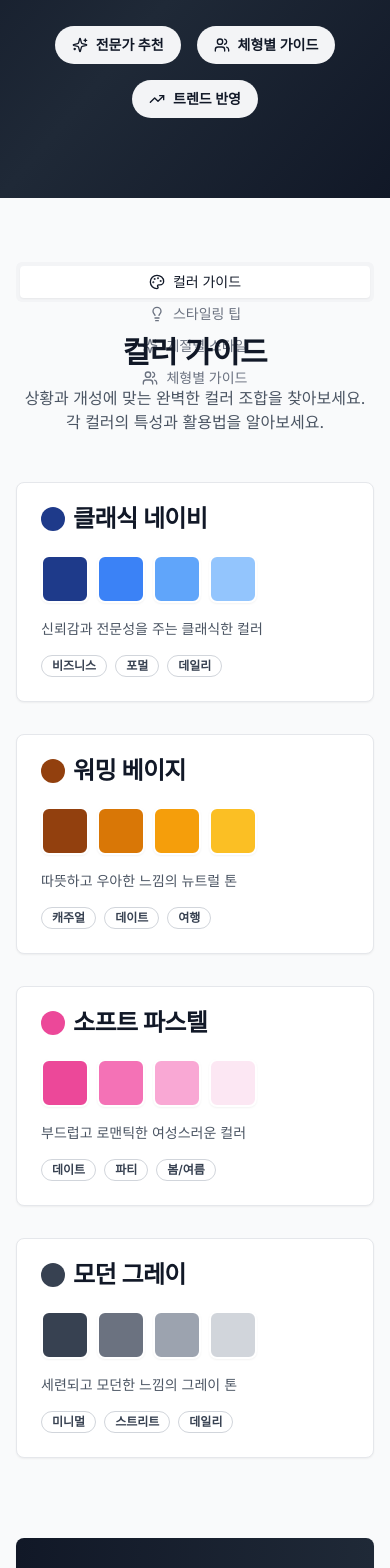
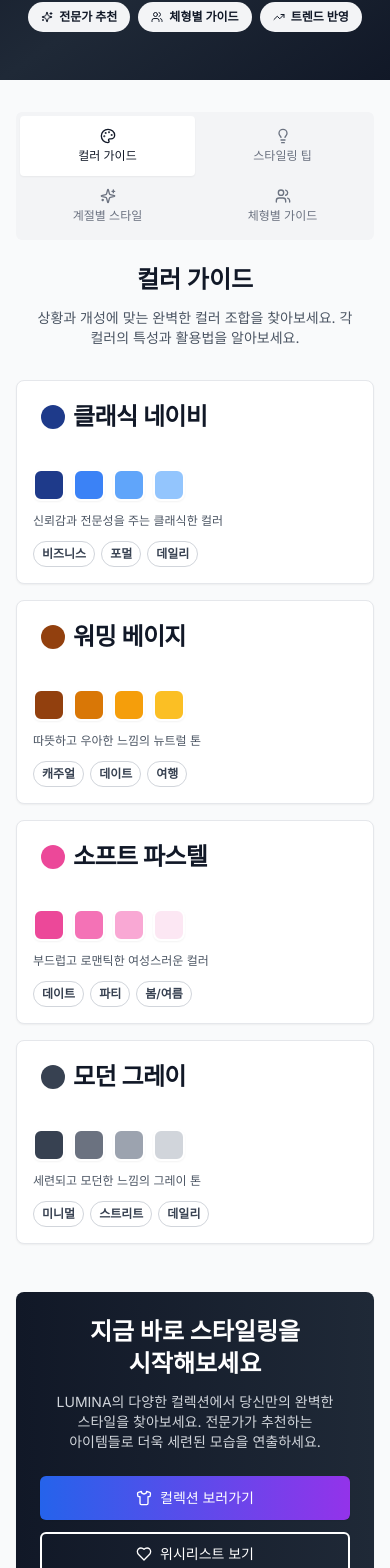
Before and after one commit to raincoat98/fashion-e-commerce, a Next.js app: page /style-guide in a window 390 px wide. Shown: the part 262-1830 px from the top of the page. Built offline with nearby package versions, Linux system fonts and the light colour scheme.

Commit message:
Update: 스타일 가이드 페이지에 헤더 및 푸터 컴포넌트를 추가하고, 반응형 디자인을 개선하여 다양한 화면 크기에서의 가독성을 향상시킴. 텍스트 크기 및 여백 조정으로 사용자 경험을 개선함.

```diff
--- a/app/style-guide/page.tsx
+++ b/app/style-guide/page.tsx
@@ -5,6 +5,8 @@ import { Card, CardContent, CardHeader, CardTitle } from "@/components/ui/card";
 import { Badge } from "@/components/ui/badge";
 import { Button } from "@/components/ui/button";
 import { Tabs, TabsContent, TabsList, TabsTrigger } from "@/components/ui/tabs";
+import Header from "@/components/layout/Header";
+import Footer from "@/components/layout/Footer";
 import {
   Ruler,
   Palette,
@@ -153,29 +155,41 @@ export default function StyleGuidePage() {
 
   return (
     <div className="min-h-screen bg-gray-50 dark:bg-gray-900">
+      <Header />
+
       {/* Hero Section */}
-      <div className="bg-gradient-to-br from-gray-900 via-gray-800 to-gray-900 text-white py-20">
+      <div className="bg-gradient-to-br from-gray-900 via-gray-800 to-gray-900 text-white py-12 sm:py-16 md:py-20">
         <div className="container mx-auto px-4 text-center">
           <div className="max-w-4xl mx-auto">
-            <h1 className="text-4xl md:text-6xl font-bold mb-6 lumina-text-gradient">
+            <h1 className="text-3xl sm:text-4xl md:text-5xl lg:text-6xl font-bold mb-4 sm:mb-6 lumina-text-gradient">
               스타일 가이드
             </h1>
-            <p className="text-xl md:text-2xl text-gray-300 mb-8 word-break-keep">
+            <p className="text-base sm:text-lg md:text-xl lg:text-2xl text-gray-300 mb-6 sm:mb-8 word-break-keep px-2">
               당신만의 완벽한 스타일을 찾아보세요. LUMINA가 제안하는
-              <br />
+              <br className="hidden sm:block" />
+              <span className="sm:hidden"> </span>
               세련된 패션 가이드와 스타일링 팁을 확인하세요.
             </p>
-            <div className="flex flex-wrap justify-center gap-4">
-              <Badge variant="secondary" className="px-4 py-2 text-sm">
-                <Sparkles className="w-4 h-4 mr-2" />
+            <div className="flex flex-wrap justify-center gap-2 sm:gap-3 md:gap-4">
+              <Badge
+                variant="secondary"
+                className="px-3 py-1.5 sm:px-4 sm:py-2 text-xs sm:text-sm"
+              >
+                <Sparkles className="w-3 h-3 sm:w-4 sm:h-4 mr-1.5 sm:mr-2" />
                 전문가 추천
               </Badge>
-              <Badge variant="secondary" className="px-4 py-2 text-sm">
-                <Users className="w-4 h-4 mr-2" />
+              <Badge
+                variant="secondary"
+                className="px-3 py-1.5 sm:px-4 sm:py-2 text-xs sm:text-sm"
+              >
+                <Users className="w-3 h-3 sm:w-4 sm:h-4 mr-1.5 sm:mr-2" />
                 체형별 가이드
               </Badge>
-              <Badge variant="secondary" className="px-4 py-2 text-sm">
-                <TrendingUp className="w-4 h-4 mr-2" />
+              <Badge
+                variant="secondary"
+                className="px-3 py-1.5 sm:px-4 sm:py-2 text-xs sm:text-sm"
+              >
+                <TrendingUp className="w-3 h-3 sm:w-4 sm:h-4 mr-1.5 sm:mr-2" />
                 트렌드 반영
               </Badge>
             </div>
@@ -183,46 +197,52 @@ export default function StyleGuidePage() {
         </div>
       </div>
 
-      <div className="container mx-auto px-4 py-16">
-        <Tabs defaultValue="color" className="space-y-8">
-          <TabsList className="grid w-full grid-cols-1 md:grid-cols-4">
-            <TabsTrigger value="color" className="flex items-center space-x-2">
-              <Palette className="w-4 h-4" />
-              <span>컬러 가이드</span>
+      <div className="container mx-auto px-4 py-8 sm:py-12 md:py-16">
+        <Tabs defaultValue="color" className="space-y-6 sm:space-y-8">
+          <TabsList className="grid w-full grid-cols-2 md:grid-cols-4 h-auto">
+            <TabsTrigger
+              value="color"
+              className="flex flex-col sm:flex-row items-center space-y-1 sm:space-y-0 sm:space-x-2 py-3 sm:py-2"
+            >
+              <Palette className="w-4 h-4 sm:w-4 sm:h-4" />
+              <span className="text-xs sm:text-sm">컬러 가이드</span>
             </TabsTrigger>
             <TabsTrigger
               value="styling"
-              className="flex items-center space-x-2"
+              className="flex flex-col sm:flex-row items-center space-y-1 sm:space-y-0 sm:space-x-2 py-3 sm:py-2"
             >
-              <Lightbulb className="w-4 h-4" />
-              <span>스타일링 팁</span>
+              <Lightbulb className="w-4 h-4 sm:w-4 sm:h-4" />
+              <span className="text-xs sm:text-sm">스타일링 팁</span>
             </TabsTrigger>
             <TabsTrigger
               value="seasonal"
-              className="flex items-center space-x-2"
+              className="flex flex-col sm:flex-row items-center space-y-1 sm:space-y-0 sm:space-x-2 py-3 sm:py-2"
             >
-              <Sparkles className="w-4 h-4" />
-              <span>계절별 스타일</span>
+              <Sparkles className="w-4 h-4 sm:w-4 sm:h-4" />
+              <span className="text-xs sm:text-sm">계절별 스타일</span>
             </TabsTrigger>
-            <TabsTrigger value="body" className="flex items-center space-x-2">
-              <Users className="w-4 h-4" />
-              <span>체형별 가이드</span>
+            <TabsTrigger
+              value="body"
+              className="flex flex-col sm:flex-row items-center space-y-1 sm:space-y-0 sm:space-x-2 py-3 sm:py-2"
+            >
+              <Users className="w-4 h-4 sm:w-4 sm:h-4" />
+              <span className="text-xs sm:text-sm">체형별 가이드</span>
             </TabsTrigger>
           </TabsList>
 
           {/* 컬러 가이드 */}
-          <TabsContent value="color" className="space-y-8">
-            <div className="text-center mb-12">
-              <h2 className="text-3xl font-bold text-gray-900 dark:text-gray-100 mb-4">
+          <TabsContent value="color" className="space-y-6 sm:space-y-8">
+            <div className="text-center mb-8 sm:mb-12">
+              <h2 className="text-2xl sm:text-3xl font-bold text-gray-900 dark:text-gray-100 mb-3 sm:mb-4">
                 컬러 가이드
               </h2>
-              <p className="text-gray-600 dark:text-gray-400 max-w-2xl mx-auto word-break-keep">
+              <p className="text-sm sm:text-base text-gray-600 dark:text-gray-400 max-w-2xl mx-auto word-break-keep px-4">
                 상황과 개성에 맞는 완벽한 컬러 조합을 찾아보세요. 각 컬러의
                 특성과 활용법을 알아보세요.
               </p>
             </div>
 
-            <div className="grid grid-cols-1 md:grid-cols-2 gap-8">
+            <div className="grid grid-cols-1 sm:grid-cols-2 gap-4 sm:gap-6 md:gap-8">
               {colorPalettes.map((palette, index) => (
                 <Card
                   key={index}
@@ -237,25 +257,25 @@ export default function StyleGuidePage() {
                       <span>{palette.name}</span>
                     </CardTitle>
                   </CardHeader>
-                  <CardContent className="space-y-4">
+                  <CardContent className="space-y-3 sm:space-y-4 p-4 sm:p-6">
                     <div className="flex space-x-2">
                       {palette.colors.map((color, colorIndex) => (
                         <div
                           key={colorIndex}
-                          className="w-12 h-12 rounded-lg shadow-sm border-2 border-white dark:border-gray-800"
+                          className="w-8 h-8 sm:w-10 sm:h-10 md:w-12 md:h-12 rounded-lg shadow-sm border-2 border-white dark:border-gray-800"
                           style={{ backgroundColor: color }}
                         />
                       ))}
                     </div>
-                    <p className="text-gray-600 dark:text-gray-400 text-sm">
+                    <p className="text-gray-600 dark:text-gray-400 text-xs sm:text-sm">
                       {palette.description}
                     </p>
-                    <div className="flex flex-wrap gap-2">
+                    <div className="flex flex-wrap gap-1.5 sm:gap-2">
                       {palette.bestFor.map((use, useIndex) => (
                         <Badge
                           key={useIndex}
                           variant="outline"
-                          className="text-xs"
+                          className="text-xs px-2 py-1"
                         >
                           {use}
                         </Badge>
@@ -268,39 +288,39 @@ export default function StyleGuidePage() {
           </TabsContent>
 
           {/* 스타일링 팁 */}
-          <TabsContent value="styling" className="space-y-8">
-            <div className="text-center mb-12">
-              <h2 className="text-3xl font-bold text-gray-900 dark:text-gray-100 mb-4">
+          <TabsContent value="styling" className="space-y-6 sm:space-y-8">
+            <div className="text-center mb-8 sm:mb-12">
+              <h2 className="text-2xl sm:text-3xl font-bold text-gray-900 dark:text-gray-100 mb-3 sm:mb-4">
                 스타일링 팁
               </h2>
-              <p className="text-gray-600 dark:text-gray-400 max-w-2xl mx-auto word-break-keep">
+              <p className="text-sm sm:text-base text-gray-600 dark:text-gray-400 max-w-2xl mx-auto word-break-keep px-4">
                 전문가가 추천하는 실용적인 스타일링 팁으로 완벽한 룩을
                 완성하세요.
               </p>
             </div>
 
-            <div className="space-y-12">
+            <div className="space-y-8 sm:space-y-12">
               {stylingTips.map((category, categoryIndex) => (
                 <div key={categoryIndex}>
-                  <h3 className="text-2xl font-semibold text-gray-900 dark:text-gray-100 mb-6">
+                  <h3 className="text-xl sm:text-2xl font-semibold text-gray-900 dark:text-gray-100 mb-4 sm:mb-6">
                     {category.category}
                   </h3>
-                  <div className="grid grid-cols-1 md:grid-cols-2 lg:grid-cols-3 gap-6">
+                  <div className="grid grid-cols-1 sm:grid-cols-2 lg:grid-cols-3 gap-4 sm:gap-6">
                     {category.tips.map((tip, tipIndex) => (
                       <Card
                         key={tipIndex}
                         className="hover:shadow-lg transition-shadow"
                       >
-                        <CardContent className="p-6">
-                          <div className="flex items-start space-x-4">
-                            <div className="p-3 bg-blue-100 dark:bg-blue-900/30 rounded-lg">
-                              <tip.icon className="w-6 h-6 text-blue-600 dark:text-blue-400" />
+                        <CardContent className="p-4 sm:p-6">
+                          <div className="flex items-start space-x-3 sm:space-x-4">
+                            <div className="p-2 sm:p-3 bg-blue-100 dark:bg-blue-900/30 rounded-lg flex-shrink-0">
+                              <tip.icon className="w-5 h-5 sm:w-6 sm:h-6 text-blue-600 dark:text-blue-400" />
                             </div>
-                            <div className="flex-1">
-                              <h4 className="font-semibold text-gray-900 dark:text-gray-100 mb-2">
+                            <div className="flex-1 min-w-0">
+                              <h4 className="font-semibold text-gray-900 dark:text-gray-100 mb-1 sm:mb-2 text-sm sm:text-base">
                                 {tip.title}
                               </h4>
-                              <p className="text-gray-600 dark:text-gray-400 text-sm word-break-keep">
+                              <p className="text-gray-600 dark:text-gray-400 text-xs sm:text-sm word-break-keep">
                                 {tip.description}
                               </p>
                             </div>
@@ -315,18 +335,18 @@ export default function StyleGuidePage() {
           </TabsContent>
 
           {/* 계절별 스타일 */}
-          <TabsContent value="seasonal" className="space-y-8">
-            <div className="text-center mb-12">
-              <h2 className="text-3xl font-bold text-gray-900 dark:text-gray-100 mb-4">
+          <TabsContent value="seasonal" className="space-y-6 sm:space-y-8">
+            <div className="text-center mb-8 sm:mb-12">
+              <h2 className="text-2xl sm:text-3xl font-bold text-gray-900 dark:text-gray-100 mb-3 sm:mb-4">
                 계절별 스타일
               </h2>
-              <p className="text-gray-600 dark:text-gray-400 max-w-2xl mx-auto word-break-keep">
+              <p className="text-sm sm:text-base text-gray-600 dark:text-gray-400 max-w-2xl mx-auto word-break-keep px-4">
                 계절의 특성을 살린 완벽한 스타일링으로 언제나 세련된 모습을
                 유지하세요.
               </p>
             </div>
 
-            <div className="grid grid-cols-1 md:grid-cols-2 gap-8">
+            <div className="grid grid-cols-1 sm:grid-cols-2 gap-4 sm:gap-6 md:gap-8">
               {seasonalStyles.map((season, index) => (
                 <Card
                   key={index}
@@ -335,30 +355,30 @@ export default function StyleGuidePage() {
                   <CardHeader>
                     <CardTitle className="text-2xl">{season.season}</CardTitle>
                   </CardHeader>
-                  <CardContent className="space-y-6">
+                  <CardContent className="space-y-4 sm:space-y-6 p-4 sm:p-6">
                     <div className="flex space-x-2">
                       {season.colors.map((color, colorIndex) => (
                         <div
                           key={colorIndex}
-                          className="w-8 h-8 rounded-full shadow-sm border-2 border-white dark:border-gray-800"
+                          className="w-6 h-6 sm:w-8 sm:h-8 rounded-full shadow-sm border-2 border-white dark:border-gray-800"
                           style={{ backgroundColor: color }}
                         />
                       ))}
                     </div>
-                    <p className="text-gray-600 dark:text-gray-400">
+                    <p className="text-gray-600 dark:text-gray-400 text-sm sm:text-base">
                       {season.description}
                     </p>
                     <div>
-                      <h4 className="font-semibold text-gray-900 dark:text-gray-100 mb-3">
+                      <h4 className="font-semibold text-gray-900 dark:text-gray-100 mb-2 sm:mb-3 text-sm sm:text-base">
                         추천 아이템
                       </h4>
-                      <div className="grid grid-cols-2 gap-2">
+                      <div className="grid grid-cols-1 sm:grid-cols-2 gap-1.5 sm:gap-2">
                         {season.items.map((item, itemIndex) => (
                           <div
                             key={itemIndex}
-                            className="flex items-center space-x-2 text-sm"
+                            className="flex items-center space-x-2 text-xs sm:text-sm"
                           >
-                            <CheckCircle className="w-4 h-4 text-green-500" />
+                            <CheckCircle className="w-3 h-3 sm:w-4 sm:h-4 text-green-500 flex-shrink-0" />
                             <span className="text-gray-700 dark:text-gray-300">
                               {item}
                             </span>
@@ -373,18 +393,18 @@ export default function StyleGuidePage() {
           </TabsContent>
 
           {/* 체형별 가이드 */}
-          <TabsContent value="body" className="space-y-8">
-            <div className="text-center mb-12">
-              <h2 className="text-3xl font-bold text-gray-900 dark:text-gray-100 mb-4">
+          <TabsContent value="body" className="space-y-6 sm:space-y-8">
+            <div className="text-center mb-8 sm:mb-12">
+              <h2 className="text-2xl sm:text-3xl font-bold text-gray-900 dark:text-gray-100 mb-3 sm:mb-4">
                 체형별 가이드
               </h2>
-              <p className="text-gray-600 dark:text-gray-400 max-w-2xl mx-auto word-break-keep">
+              <p className="text-sm sm:text-base text-gray-600 dark:text-gray-400 max-w-2xl mx-auto word-break-keep px-4">
                 당신의 체형에 맞는 완벽한 스타일링으로 자신감 넘치는 모습을
                 연출하세요.
               </p>
             </div>
 
-            <div className="grid grid-cols-1 md:grid-cols-2 lg:grid-cols-3 gap-8">
+            <div className="grid grid-cols-1 sm:grid-cols-2 lg:grid-cols-3 gap-4 sm:gap-6 md:gap-8">
               {[
                 {
                   type: "슬림 체형",
@@ -469,17 +489,17 @@ export default function StyleGuidePage() {
                       {bodyType.description}
                     </p>
                   </CardHeader>
-                  <CardContent className="space-y-4">
+                  <CardContent className="space-y-3 sm:space-y-4 p-4 sm:p-6">
                     <div>
-                      <h4 className="font-semibold text-gray-900 dark:text-gray-100 mb-2 flex items-center">
-                        <CheckCircle className="w-4 h-4 text-green-500 mr-2" />
+                      <h4 className="font-semibold text-gray-900 dark:text-gray-100 mb-2 flex items-center text-sm sm:text-base">
+                        <CheckCircle className="w-3 h-3 sm:w-4 sm:h-4 text-green-500 mr-2 flex-shrink-0" />
                         추천 스타일
                       </h4>
                       <ul className="space-y-1">
                         {bodyType.tips.map((tip, tipIndex) => (
                           <li
                             key={tipIndex}
-                            className="text-sm text-gray-600 dark:text-gray-400"
+                            className="text-xs sm:text-sm text-gray-600 dark:text-gray-400"
                           >
                             • {tip}
                           </li>
@@ -487,15 +507,15 @@ export default function StyleGuidePage() {
                       </ul>
                     </div>
                     <div>
-                      <h4 className="font-semibold text-gray-900 dark:text-gray-100 mb-2 flex items-center">
-                        <Info className="w-4 h-4 text-orange-500 mr-2" />
+                      <h4 className="font-semibold text-gray-900 dark:text-gray-100 mb-2 flex items-center text-sm sm:text-base">
+                        <Info className="w-3 h-3 sm:w-4 sm:h-4 text-orange-500 mr-2 flex-shrink-0" />
                         피해야 할 스타일
                       </h4>
                       <ul className="space-y-1">
                         {bodyType.avoid.map((avoid, avoidIndex) => (
                           <li
                             key={avoidIndex}
-                            className="text-sm text-gray-600 dark:text-gray-400"
+                            className="text-xs sm:text-sm text-gray-600 dark:text-gray-400"
                           >
                             • {avoid}
                           </li>
@@ -510,27 +530,30 @@ export default function StyleGuidePage() {
         </Tabs>
 
         {/* CTA Section */}
-        <div className="mt-20 text-center">
+        <div className="mt-12 sm:mt-16 md:mt-20 text-center">
           <Card className="bg-gradient-to-r from-gray-900 to-gray-800 text-white border-0">
-            <CardContent className="p-12">
-              <h2 className="text-3xl font-bold mb-4">
+            <CardContent className="p-6 sm:p-8 md:p-12">
+              <h2 className="text-2xl sm:text-3xl font-bold mb-3 sm:mb-4">
                 지금 바로 스타일링을 시작해보세요
               </h2>
-              <p className="text-gray-300 mb-8 max-w-2xl mx-auto word-break-keep">
+              <p className="text-gray-300 mb-6 sm:mb-8 max-w-2xl mx-auto word-break-keep text-sm sm:text-base px-4">
                 LUMINA의 다양한 컬렉션에서 당신만의 완벽한 스타일을 찾아보세요.
                 전문가가 추천하는 아이템들로 더욱 세련된 모습을 연출하세요.
               </p>
-              <div className="flex flex-col sm:flex-row gap-4 justify-center">
-                <Button size="lg" className="lumina-gradient hover:opacity-90">
-                  <Shirt className="w-5 h-5 mr-2" />
+              <div className="flex flex-col sm:flex-row gap-3 sm:gap-4 justify-center">
+                <Button
+                  size="lg"
+                  className="bg-gradient-to-r from-blue-600 to-purple-600 hover:from-blue-700 hover:to-purple-700 text-white border-0 text-sm sm:text-base"
+                >
+                  <Shirt className="w-4 h-4 sm:w-5 sm:h-5 mr-2" />
                   컬렉션 보러가기
                 </Button>
                 <Button
                   size="lg"
                   variant="outline"
-                  className="border-white text-white hover:bg-white hover:text-gray-900"
+                  className="border-2 border-white text-white hover:bg-white hover:text-gray-900 bg-transparent text-sm sm:text-base"
                 >
-                  <Heart className="w-5 h-5 mr-2" />
+                  <Heart className="w-4 h-4 sm:w-5 sm:h-5 mr-2" />
                   위시리스트 보기
                 </Button>
               </div>
@@ -538,6 +561,8 @@ export default function StyleGuidePage() {
           </Card>
         </div>
       </div>
+
+      <Footer />
     </div>
   );
 }
```
